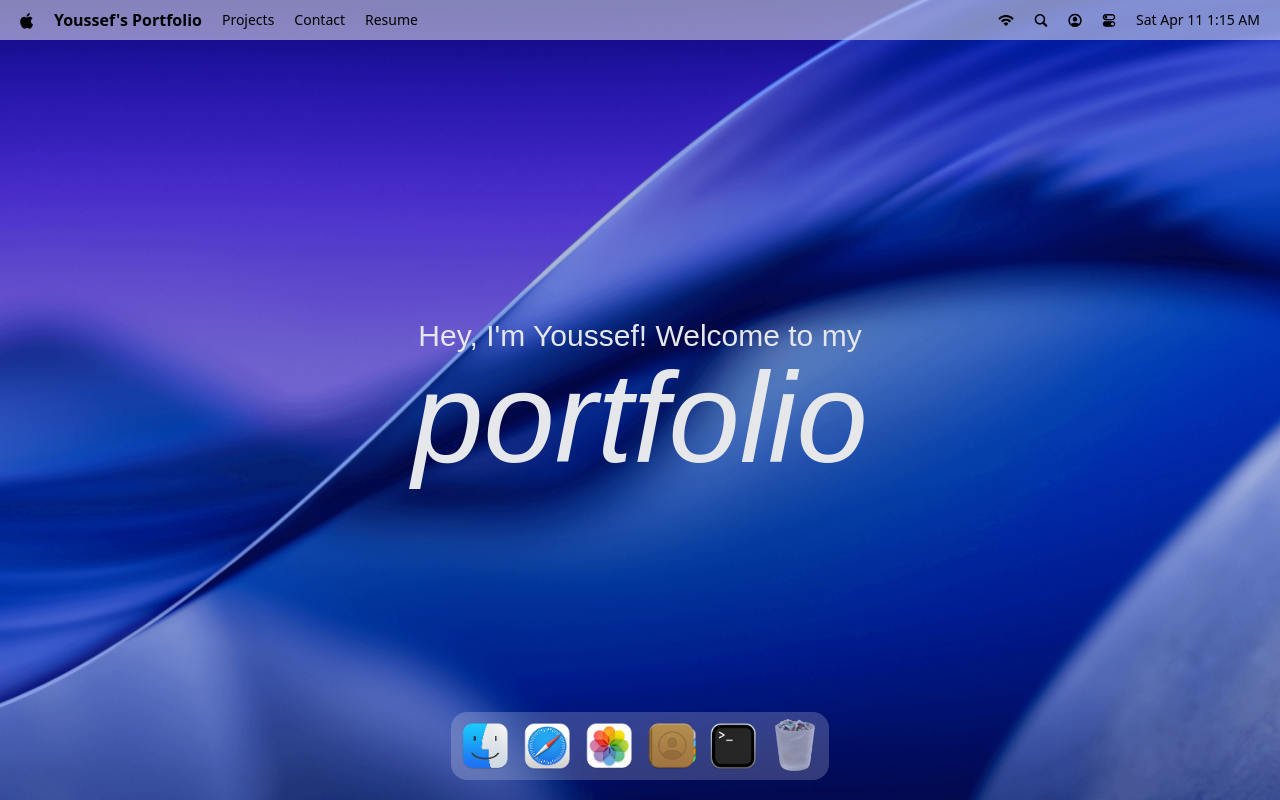
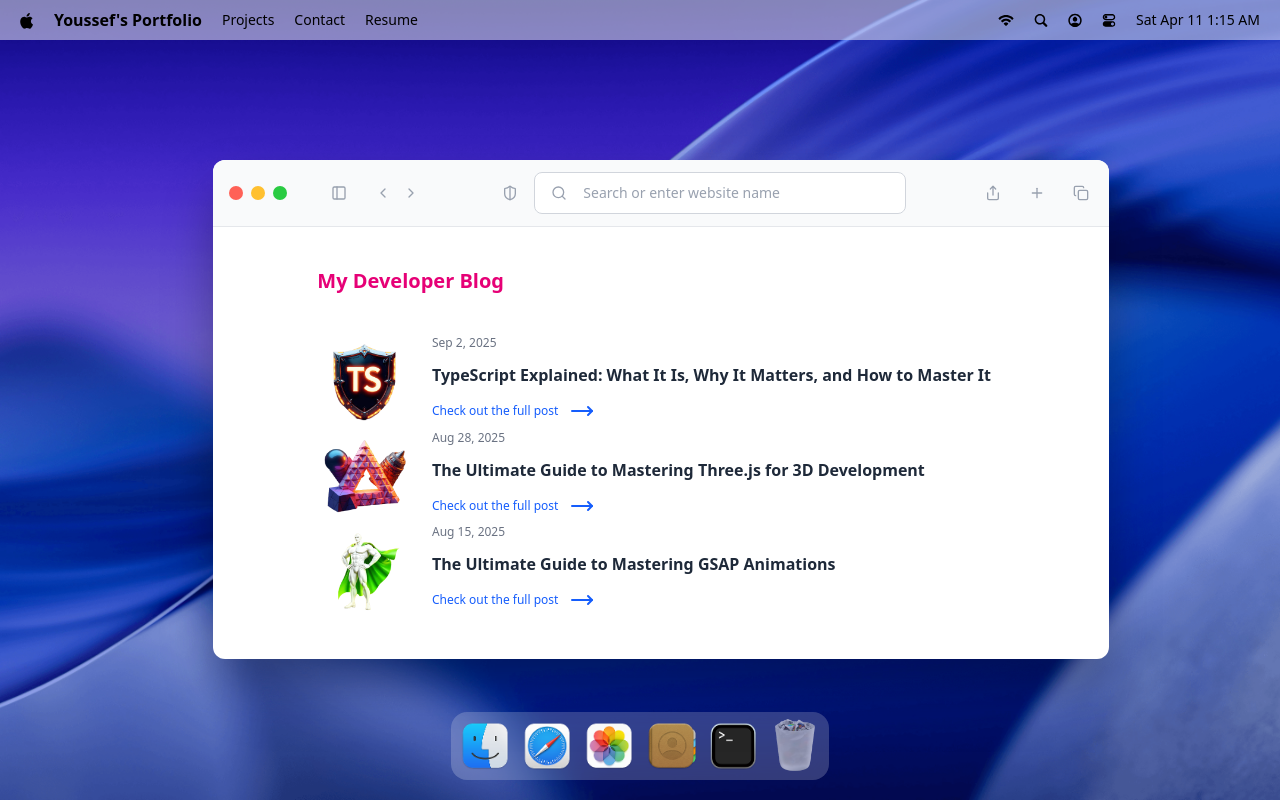
Before and after one commit to YoussefHlem/os-portfolio, a Next.js app: page / in a window 1280 px wide. Both pictures are taken after a click on the button 547 px from the left and 746 px from the top of the page. Built offline with nearby package versions, Linux system fonts and the light colour scheme; a web font is replaced by a local one.

Commit message:
Add Safari window component with controls and integrate into main layout

```diff
--- a/src/app/page.tsx
+++ b/src/app/page.tsx
@@ -7,6 +7,7 @@
 import { Draggable } from "gsap/all";
 import gsap from "gsap";
 import TerminalWindow from "@/windows/Terminal";
+import SafariWindow from "@/windows/Safari";
 
 gsap.registerPlugin(Draggable);
 
@@ -18,6 +19,7 @@
       <Dock />
       {/*  Windows*/}
       <TerminalWindow />
+      <SafariWindow />
     </main>
   );
 }
--- /dev/null
+++ b/src/windows/Safari.tsx
@@ -0,0 +1,78 @@
+import React from "react";
+import WindowWrapper from "@/hoc/WindowWrapper";
+import WindowControls from "@/components/WindowControls";
+import {
+  ChevronLeft,
+  ChevronRight,
+  Copy,
+  MoveRight,
+  PanelLeft,
+  Plus,
+  Search,
+  Share,
+  ShieldHalf,
+} from "lucide-react";
+import { blogPosts } from "@/constants";
+
+const Safari = () => {
+  return (
+    <>
+      <div id={"window-header"}>
+        <WindowControls target={"safari"} />
+
+        <PanelLeft className={"ml-10 icon"} />
+
+        <div className={"flex items-center gap-1 ml-5"}>
+          <ChevronLeft className={"icon"} />
+          <ChevronRight className={"icon"} />
+        </div>
+
+        <div className={"flex-1 flex-center gap-3"}>
+          <ShieldHalf className={"icon"} />
+
+          <div className={"search"}>
+            <Search className={"icon"} />
+
+            <input
+              type={"text"}
+              placeholder={"Search or enter website name"}
+              className={"flex-1"}
+            />
+          </div>
+        </div>
+
+        <div className={"flex items-center gap-5"}>
+          <Share className={"icon"} />
+          <Plus className={"icon"} />
+          <Copy className={"icon"} />
+        </div>
+      </div>
+      <div className={"blog"}>
+        <h2> My Developer Blog</h2>
+
+        {blogPosts.map((blogPost) => (
+          <div key={blogPost.id} className={"blog-post"}>
+            <div className={"col-span-2"}>
+              <img src={blogPost.image} alt="blogPost" />
+            </div>
+            <div className={"content"}>
+              <p>{blogPost.date}</p>
+              <h3>{blogPost.title}</h3>
+              <a
+                href={blogPost.link}
+                target="_blank"
+                rel={"noopener noreferrer"}
+              >
+                Check out the full post <MoveRight className={"icon-hover"} />
+              </a>
+            </div>
+          </div>
+        ))}
+      </div>
+    </>
+  );
+};
+
+const SafariWindow = WindowWrapper(Safari, "safari");
+
+export default SafariWindow;
```
